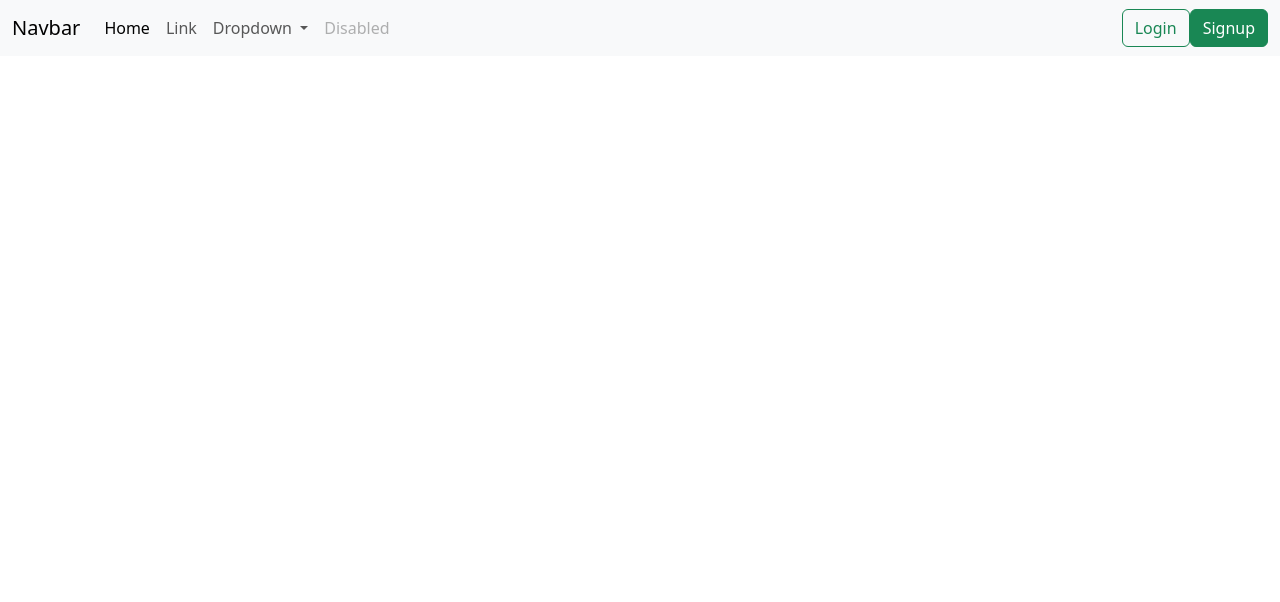
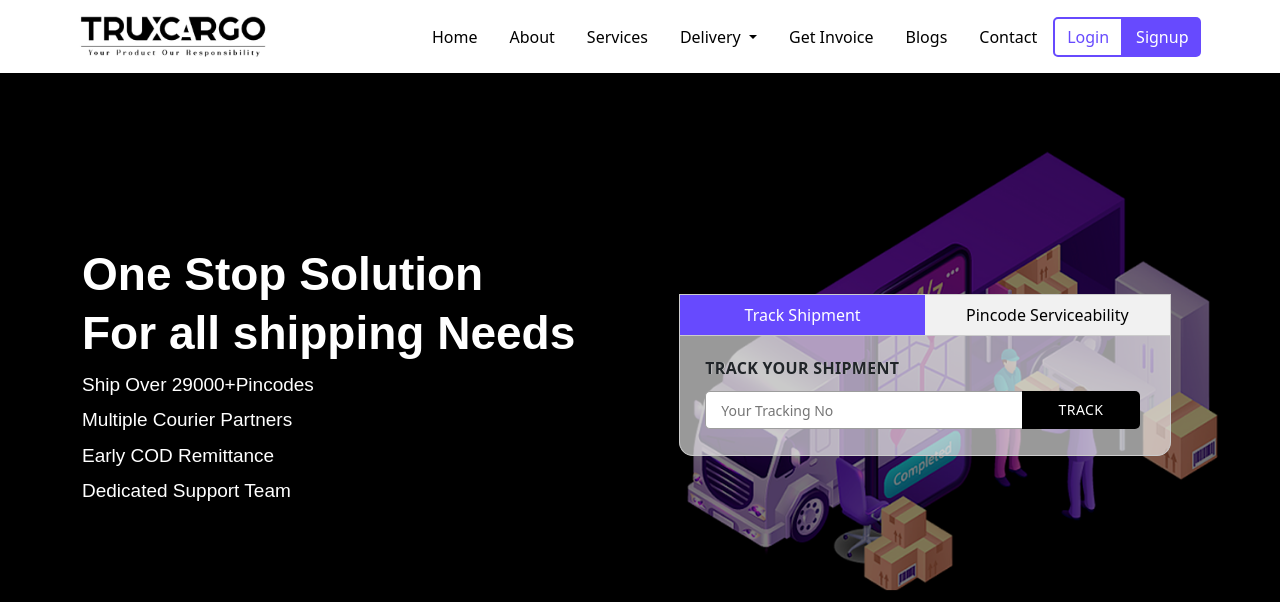
Before and after one commit to tanishqsoni24/cargo-couriers, a Django app: page / in a window 1280 px wide. Shown: the top 602 px of the page. Before the commit the page ends 47 px from the top, so only its background shows below. Run offline with Django 4.2, Linux system fonts and the light colour scheme.

Commit message:
ADD: django enviornment

```diff
--- a/CargoCouriers/app/templates/base/base.html
+++ b/CargoCouriers/app/templates/base/base.html
@@ -8,6 +8,10 @@
   </head>
   <body>
     {% include Navbar %}
+    {% include "landingpage/bannersection.html" %}
+    {% include "landingpage/networksection.html" %}
+    {% include "landingpage/aboutpart.html" %}
+    {% comment %} {% include "landingpage/deliverypart.html" %} {% endcomment %}
     <script src="https://cdn.jsdelivr.net/npm/bootstrap@5.3.0-alpha1/dist/js/bootstrap.bundle.min.js" integrity="sha384-w76AqPfDkMBDXo30jS1Sgez6pr3x5MlQ1ZAGC+nuZB+EYdgRZgiwxhTBTkF7CXvN" crossorigin="anonymous"></script>
   </body>
 </html>
--- a/CargoCouriers/app/templates/base/navbar.html
+++ b/CargoCouriers/app/templates/base/navbar.html
@@ -1,35 +1,114 @@
-<nav class="navbar navbar-expand-lg bg-body-tertiary">
-  <div class="container-fluid">
-    <a class="navbar-brand" href="#">Navbar</a>
+{% load static %}
+
+<style>
+  :root{
+    --theme: #674afe;
+  }
+
+  .navbar>.container-fluid{
+    justify-content: space-around;
+  }
+
+  .brandName{
+    width: 15%;
+  }
+
+  .brandName img{
+    max-width: 100%;
+  }
+
+  .navItems{
+    flex-grow: 0;
+  }
+
+  .nav-item > a{
+    color: black;
+  }
+
+  .nav-link:hover{
+    color: var(--theme);
+  }
+
+  .dropNavItem{
+    background: var(--theme);
+  }
+
+  .dropdown-item{
+    color: white;
+  }
+
+  .dropdown-item:hover{
+    background: var(--theme);
+    color: white;
+  }
+
+  .authButtons button:nth-child(1){
+    border: 2px solid var(--theme);
+    color: var(--theme);
+    border-radius: 5px 0px 0px 5px;
+  }
+
+  .authButtons button:nth-child(1):active{
+    border: 2px solid var(--theme);
+    color: white;
+    background: var(--theme);
+  }
+
+  .authButtons button:nth-child(2){
+    background: var(--theme);
+    border-radius: 0px 5px 5px 0px;
+    color: white;
+  }
+
+  .authButtons button:nth-child(2):active{
+    background: var(--theme);
+  }
+</style>
+
+<nav class="navbar navbar-expand-lg">
+  <div class="container-fluid navComponents">
+    <a class="navbar-brand brandName" href="#"><img src="{% static '/plugins/logo.png' %}" alt="not"></a>
     <button class="navbar-toggler" type="button" data-bs-toggle="collapse" data-bs-target="#navbarSupportedContent" aria-controls="navbarSupportedContent" aria-expanded="false" aria-label="Toggle navigation">
       <span class="navbar-toggler-icon"></span>
     </button>
-    <div class="collapse navbar-collapse" id="navbarSupportedContent">
+    <div class="collapse navbar-collapse navItems" id="navbarSupportedContent">
       <ul class="navbar-nav me-auto mb-2 mb-lg-0">
         <li class="nav-item">
-          <a class="nav-link active" aria-current="page" href="#">Home</a>
+          <a class="nav-link px-3" aria-current="page" href="#">Home</a>
         </li>
         <li class="nav-item">
-          <a class="nav-link" href="#">Link</a>
+          <a class="nav-link px-3" href="#">About</a>
+        </li>
+        <li class="nav-item">
+          <a class="nav-link px-3" href="#">Services</a>
         </li>
         <li class="nav-item dropdown">
-          <a class="nav-link dropdown-toggle" href="#" role="button" data-bs-toggle="dropdown" aria-expanded="false">
-            Dropdown
+          <a class="nav-link dropdown-toggle px-3" href="#" role="button" data-bs-toggle="dropdown" aria-expanded="false">
+            Delivery
           </a>
-          <ul class="dropdown-menu">
-            <li><a class="dropdown-item" href="#">Action</a></li>
-            <li><a class="dropdown-item" href="#">Another action</a></li>
-            <li><hr class="dropdown-divider"></li>
-            <li><a class="dropdown-item" href="#">Something else here</a></li>
+          <ul class="dropdown-menu dropNavItem">
+            <li><a class="dropdown-item" href="#">NDR Management</a></li>
+            <li><a class="dropdown-item" href="#">Weight Reconciliation</a></li>
+            <!-- <li><hr class="dropdown-divider"></li> -->
+            <li><a class="dropdown-item" href="#">Timely COD Remittance</a></li>
+            <li><a class="dropdown-item" href="#">Multiple Pickup Location</a></li>
+            <li><a class="dropdown-item" href="#">Multiple Share Partners</a></li>
+            <li><a class="dropdown-item" href="#">Shipping Rate Calculator</a></li>
           </ul>
         </li>
         <li class="nav-item">
-          <a class="nav-link disabled">Disabled</a>
+          <a class="nav-link px-3" href="#">Get Invoice</a>
+        </li>
+        <li class="nav-item">
+          <a class="nav-link px-3" href="#">Blogs</a>
+        </li>
+        <li class="nav-item">
+          <a class="nav-link px-3" href="#">Contact</a>
         </li>
       </ul>
-      <div class="d-flex" >
-        <button class="btn btn-outline-success">Login</button>
-        <button class="btn btn-success">Signup</button>
+      <div class="d-flex authButtons " >
+        <button class="btn">Login</button>
+        <button class="btn">Signup</button>
       </div>
     </div>
   </div>
--- /dev/null
+++ b/CargoCouriers/app/templates/landingpage/aboutpart.html
@@ -0,0 +1,55 @@
+{% load static %}
+
+<style>
+    .about_part {
+        position: relative;
+        z-index: 1;
+        position: relative;
+        z-index: 1;
+        padding: 4% 0 6%;
+    }
+
+    .about_part .about_part_text {
+        background-color: #fff;
+    }
+
+    .about_part .about_part_text .about_text_iner {
+        border-left: 3px solid #bbbab9;
+        padding-left: 39px;
+        padding: 25px 34px 12px;
+    }
+
+    .about_part h2 {
+        font-size: 42px;
+        color: #6345fe;
+        text-align: left;
+        text-transform: capitalize;
+        margin-bottom: 15px;
+    }
+
+    .about_part .about_part_text .about_text_iner p {
+        color: #777;
+        margin-bottom: 25px;
+        position: relative;
+    }
+</style>
+
+<section class="about_part">
+    <div class="container">
+        <div class="row">
+             <div class="col-lg-7">
+                <div class="about_part_text">
+                    <div class="about_text_iner">
+                        <h2><span class="black">Who</span> We Are</h2>
+                        <p>Truxcargo Pvt. Ltd. is an AI-Enabled Shipping Platform (SaaS) with decades of knowledge and experience. It is one of the fast-growing tech-enabled logistics companies that offers industry-best pricing with leading shipping partners for all your shipping needs. With Truxcargo, you will get multiple shipping partners with comparable rates and much more from a single platform. Truxcargo has been using innovative ideas to simplify the eCommerce platform for sellers and save essential time and money. We help sellers to focus on their business rather than finding reliable shipping partners.</p>
+                          <p>Our aim is to provide hassle-free and streamlined shipping solutions to make your market presence a smooth ride. It offers an innovative one-stop shop for all logistics services, right from the automatic allocation of the courier to dispatch to the last mile delivery of packages.</p>
+
+                    </div>
+                </div>
+            </div>
+            <div class="col-lg-5 about di-none" style="padding: 0">
+                <img src="{% static '/plugins/who.png' %}" alt="Truxcargo" style="max-width: 100%;">
+            </div>
+        </div>
+    </div>
+</section>
--- /dev/null
+++ b/CargoCouriers/app/templates/landingpage/bannersection.html
@@ -0,0 +1,252 @@
+{% load static %}
+
+<style>
+    .banner_part {
+        height: 530px;
+        position: relative;
+        background-image: url("{% static 'plugins/banner_bg.png' %}");
+        background-repeat: no-repeat;
+        background-size: cover;
+        background-position: center;
+        z-index: 2;
+    }
+
+    #overlay {
+        width: 100%;
+        height: 100%;
+        background-color: rgb(0 0 0 / .3);
+    }
+
+    .banner_part .banner_text {
+        display: table;
+        width: 100%;
+        height: 530px;
+        padding-top: 0;
+    }
+
+    .banner_part .banner_text .banner_text_iner {
+        display: table-cell;
+        vertical-align: middle;
+    }
+
+    .banner_part .banner_text h1 {
+        font-size: 46px;
+        font-family: "Poppins", sans-serif;
+        font-weight: 600;
+        margin-bottom: 8px;
+        line-height: 1.27;
+        color: #fff;
+        margin-top: 80px;
+    }
+
+    .banner_part .banner_text p {
+        margin-bottom: 5px;
+        line-height: 1.6;
+        font-family: "Poppins", sans-serif;
+        color: #fff;
+        font-size: 19px;
+        text-transform: capitalize;
+    }
+
+    .tab {
+        overflow: hidden;
+        border: 1px solid #ccc;
+        background-color: #f1f1f1;
+        width: 100%;
+        margin-top: 15%;
+    }
+
+    .tabcontent {
+        display: none;
+        padding: 10px 25px 16px;
+        border: 1px solid #ccc;
+        border-top: none;
+        background: rgb(255 255 255 / .6);
+        border-radius: 0px 0 14px 14px;
+    }
+
+    .tabcontent h3 {
+        margin: 13px 0;
+        font-size: 16px;
+        text-align: left;
+        text-transform: uppercase;
+        font-weight: 700;
+        letter-spacing: .3px;
+        text-shadow: 1px 0px 0px #c8c7c9;
+    }
+
+    form.search-box {
+        display: flex;
+        flex-wrap: wrap;
+        border-radius: 50px;
+        margin-bottom: 10px;
+        margin-top: 3px;
+    }
+
+    .ered {
+        color: red;
+        background: #fff;
+        padding: 5px 13px;
+        font-size: 14px;
+        text-transform: capitalize;
+        font-weight: 500;
+        display: none;
+    }
+
+    form.search-box .input-form {
+        width: 72%;
+        position: relative;
+        overflow: hidden;
+    }
+
+    form.search-box .search-form {
+        width: 27%;
+        overflow: hidden;
+    }
+
+    form.search-box .input-form input {
+        height: 38px;
+        width: 100%;
+        color: #777777;
+        font-size: 14px;
+        font-weight: 400;
+        padding: 9px 26px 9px 15px;
+        border: 1px solid #9d9d9d;
+        border-top-left-radius: 5px;
+        border-bottom-left-radius: 5px;
+        border-right: 0;
+    }
+
+    form.search-box .search-form .button {
+        width: 100%;
+        height: 38px;
+        background: #000;
+        border: 0;
+        text-align: center;
+        cursor: pointer;
+        color: #fff;
+        display: block;
+        padding: 3px;
+        border-radius: 0px;
+        text-transform: uppercase;
+        line-height: 18px;
+        font-size: 14px;
+        font-weight: 500;
+        letter-spacing: 1px;
+        letter-spacing: 0.03em;
+        border-top-right-radius: 5px;
+        border-bottom-right-radius: 5px;
+    }
+
+    .tab button {
+        background-color: inherit;
+        float: left;
+        border: none;
+        outline: none;
+        cursor: pointer;
+        padding: 8px;
+        transition: 0.3s;
+        width: 50%;
+    }
+
+    .tab button {
+        background-color: inherit;
+        float: left;
+        border: none;
+        outline: none;
+        cursor: pointer;
+        padding: 8px;
+        transition: 0.3s;
+        width: 50%;
+    }
+
+    .tab button.active {
+        background-color: #674afe;
+        color: #fff;
+    }
+
+    .banner_part:after {
+        content: "";
+        position: absolute;
+        right: 0;
+        top: 0;
+        z-index: -1;
+        width: 100%;
+        height: 100%;
+        background-color: #000;
+        opacity: .3;
+    }
+</style>
+
+<section class="banner_part">
+    <div id="overlay">
+        <div class="container">
+          <div class="row align-items-center">
+
+             <div class="col-lg-6">
+                 <div class="banner_text">
+                     <div class="banner_text_iner">
+                        <h1>One Stop Solution <br> For all shipping Needs</h1>
+                        <p><i class="fa fa-check-circle-o" aria-hidden="true"></i> Ship Over 29000+Pincodes</p>
+                        <p><i class="fa fa-check-circle-o" aria-hidden="true"></i> Multiple Courier Partners</p>
+                        <p><i class="fa fa-check-circle-o" aria-hidden="true"></i> Early COD Remittance</p>
+                        <p><i class="fa fa-check-circle-o" aria-hidden="true"></i> Dedicated support team</p>
+                     </div>
+                 </div>
+             </div>
+             <div class="col-lg-6">
+                 <div class="banner_text">
+                     <div class="banner_text_iner">
+                        <div class="col-lg-11" style=" width: 90%; margin:auto">
+                          <div class="tab">
+                             <button class="tablinks active" onclick="openCity(event, 'track')">Track Shipment</button>
+                             <button class="tablinks " onclick="openCity(event, 'code')">Pincode Serviceability</button>
+                          </div>
+                            <div id="track" class="tabcontent" style="display:block">
+                                <h3>TRACK YOUR SHIPMENT</h3>
+                                <form action="" method="post" class="search-box" id="myForm" autocomplete="off">
+                                    <div class="input-form">
+                                        <input type="text" id="awb" name="awb" placeholder="Your Tracking No">
+                                    </div>
+                                    <div class="search-form">
+                                        <button type="submit" class="button">Track </button>
+                                    </div>
+                                </form>
+                                <span class="ered" id="error"></span>
+                            </div>
+                            <div id="code" class="tabcontent">
+                                <h3>Pincode Serviceability</h3>
+                                <form action="" method="post" id="ship_form" class="search-box" autocomplete="off">
+                                    <div class="input-form">
+                                        <input type="text" id="pincode" name="pincode" placeholder="Enter Six Digit Pincode" required="required">
+                                    </div>
+                                    <div class="search-form">
+                                        <button type="submit" class="button">Check It</button>
+                                    </div>
+                                </form>
+                                <span class="ered" id="perror"></span>
+                            </div>
+                        </div>
+                     </div>
+                 </div>
+             </div>
+                 </div>
+          </div>
+         </div>
+</section>
+
+<script>
+    function openCity(evt, cityName) {
+        var i, tabcontent, tablinks;
+        tabcontent = document.getElementsByClassName("tabcontent");
+        for (i = 0; i < tabcontent.length; i++) {
+            tabcontent[i].style.display = "none";
+        }
+        tablinks = document.getElementsByClassName("tablinks");
+        for (i = 0; i < tablinks.length; i++) {
+            tablinks[i].className = tablinks[i].className.replace(" active", "");
+        }
+        document.getElementById(cityName).style.display = "block";
+        evt.currentTarget.className += " active";
+    }
+</script>
--- /dev/null
+++ b/CargoCouriers/app/templates/landingpage/networksection.html
@@ -0,0 +1,76 @@
+{% load static %}
+
+<style>
+    .service_part {
+        padding: 90px 0 90px;
+    }
+
+    .white {
+        color: #fff;
+    }
+
+    .service_part .single_service_text {
+        width: 50%;
+        float: left;
+        margin-bottom: 45px;
+        display: flex;
+    }
+
+    .service_part .single_service_text img {
+        max-height: 55px;
+    }
+
+    .service_part .single_service_text h4 {
+        font-size: 28px;
+        font-weight: 500;
+        color: #fff;
+        margin: 0;
+    }
+
+    .service_part .single_service_text p {
+        color: #fff;
+        font-size: 16px;
+    }
+
+
+</style>
+
+<section class="service_part service_part1 section_padding" style="background: url(https://truxcargo.com/assets/img/banner-bottom.jpg); background-repeat: no-repeat; background-size: 100% 100%;">
+    <div class="container">
+        <div class="row justify-content-between">
+            <div class="col-lg-6">
+                <div class="service_text mt-4">
+                    <img src="{% static '/plugins/network.png' %}" style="margin-top:6%; max-width: 90%;">
+                </div>
+            </div>
+            <div class="col-lg-6">
+                <h1 class="white mt-4" style="text-transform: uppercase;">Truxcargo Superiority</h1>
+                <div class="single_service_text">
+                    <div class="col-lg-4"><img src="{% static '/plugins/customer.png' %}" alt=""></div>
+                    <div class="col-lg-8"><h4> 7460+ </h4><p>Happy Clients</p></div>
+                </div>
+                <div class="single_service_text">
+                    <div class="col-lg-4"><img src="{% static '/plugins/box.png' %}" alt=""></div>
+                    <div class="col-lg-8"><h4>75M + </h4><p>Orders Delivered</p></div>
+                </div>
+                <div class="single_service_text">
+                    <div class="col-lg-4"><img src="{% static '/plugins/experts.png' %}" alt=""></div>
+                    <div class="col-lg-8"><h4> 73+ </h4><p>Our Experts</p></div>
+                </div>
+                <div class="single_service_text">
+                    <div class="col-lg-4"><img src="{% static '/plugins/integration.png' %}" alt=""></div>
+                    <div class="col-lg-8"><h4> 2790+ </h4><p>API Integrations</p></div>
+                </div>
+                <div class="single_service_text">
+                    <div class="col-lg-4"><img src="{% static '/plugins/warehouse.png' %}" alt=""></div>
+                    <div class="col-lg-8"><h4> 17+ </h4><p>Own Warehouses</p></div>
+                </div>
+
+                <div class="single_service_text">
+                    <div class="col-lg-4"><img src="{% static '/plugins/pincodes.png' %}" alt=""></div>
+                    <div class="col-lg-8"><h4> 29000+ </h4><p>Served Pincodes</p></div>
+                 </div>
+            </div>
+        </div>
+    </div>
+</section>
```
Also changed, not shown: CargoCouriers/app/templates/landingpage/deliverypart.html (added, +55 -0 lines), CargoCouriers/app/static/plugins/banner-bottom.jpg (added), CargoCouriers/app/static/plugins/banner_bg.png (added), CargoCouriers/app/static/plugins/box.png (added), CargoCouriers/app/static/plugins/customer.png (added), CargoCouriers/app/static/plugins/experts.png (added), CargoCouriers/app/static/plugins/integration.png (added), CargoCouriers/app/static/plugins/leftStatic.png (added), CargoCouriers/app/static/plugins/logo.png (added), CargoCouriers/app/static/plugins/network.png (added), CargoCouriers/app/static/plugins/pincodes.png (added), CargoCouriers/app/static/plugins/warehouse.png (added), CargoCouriers/app/static/plugins/who.png (added).
